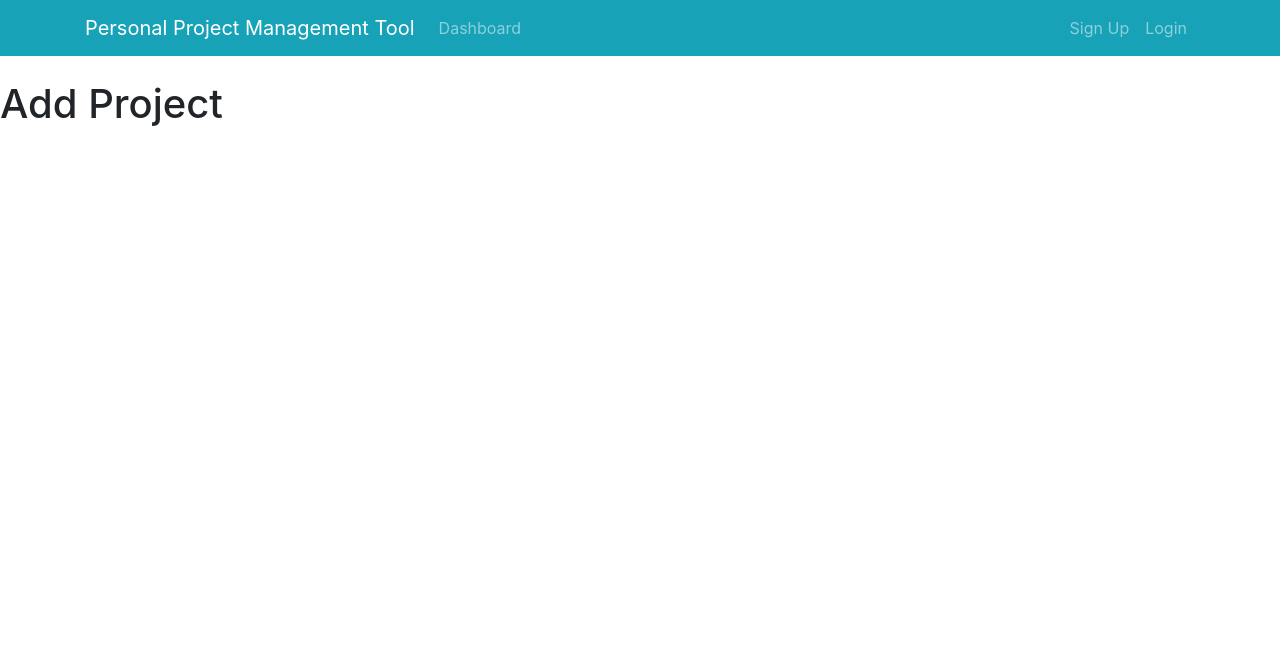
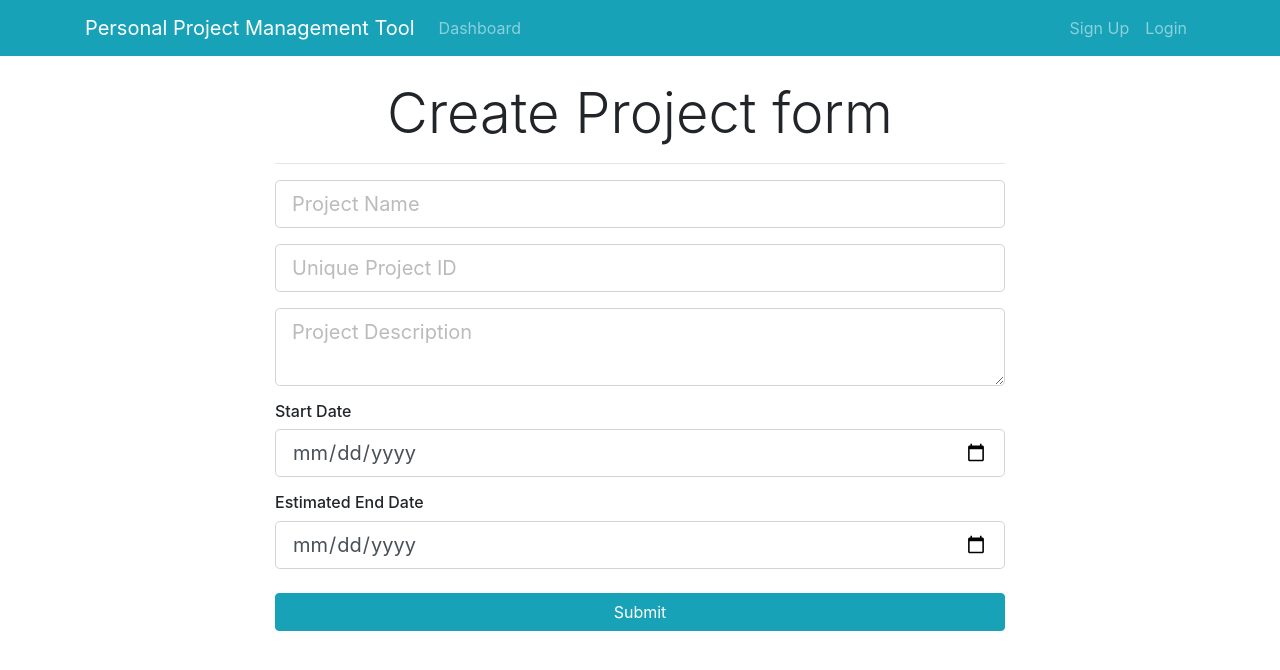
Before and after one commit to yvonnkr/ppm-tool-fullstack-java-react-redux, a React (Create React App) app in the folder ppmtool-client/: page /addProject in a window 1280 px wide. Shown: the top 670 px of the page. Built offline with nearby package versions, Linux system fonts and the light colour scheme.

Commit message:
AddProject controlled form

```diff
--- a/ppmtool-client/src/components/layout/Header.js
+++ b/ppmtool-client/src/components/layout/Header.js
@@ -1,12 +1,13 @@
 import React from "react";
+import { Link } from "react-router-dom";
 
 const Header = () => {
   return (
     <nav className="navbar navbar-expand-sm navbar-dark bg-info mb-4">
       <div className="container">
-        <a className="navbar-brand" href="Dashboard.html">
+        <Link className="navbar-brand" to="/dashboard">
           Personal Project Management Tool
-        </a>
+        </Link>
         <button
           className="navbar-toggler"
           type="button"
@@ -19,22 +20,22 @@
         <div className="collapse navbar-collapse" id="mobile-nav">
           <ul className="navbar-nav mr-auto">
             <li className="nav-item">
-              <a className="nav-link" href="/dashboard">
+              <Link className="nav-link" to="/dashboard">
                 Dashboard
-              </a>
+              </Link>
             </li>
           </ul>
 
           <ul className="navbar-nav ml-auto">
             <li className="nav-item">
-              <a className="nav-link " href="register.html">
+              <Link className="nav-link " to="/register">
                 Sign Up
-              </a>
+              </Link>
             </li>
             <li className="nav-item">
-              <a className="nav-link" href="login.html">
+              <Link className="nav-link" to="/login">
                 Login
-              </a>
+              </Link>
             </li>
           </ul>
         </div>
--- a/ppmtool-client/src/components/project/AddProject.js
+++ b/ppmtool-client/src/components/project/AddProject.js
@@ -1,9 +1,107 @@
-import React from "react";
+import React, { useState } from "react";
 
 const AddProject = () => {
+  const [state, setState] = useState({
+    projectName: "",
+    projectIdentifier: "",
+    description: "",
+    startDate: "",
+    endDate: "",
+  });
+
+  const handleChange = (e) => {
+    const { name, value } = e.target;
+
+    setState((prevState) => ({
+      ...prevState,
+      [name]: value,
+    }));
+  };
+
+  const onSubmit = (e) => {
+    e.preventDefault();
+
+    const newProject = {
+      projectName: state.projectName,
+      projectIdentifier: state.projectIdentifier,
+      description: state.description,
+      start_date: state.startDate,
+      end_date: state.endDate,
+    };
+
+    console.log(newProject);
+  };
+
   return (
     <div>
-      <h1>Add Project</h1>
+      <div className="project">
+        <div className="container">
+          <div className="row">
+            <div className="col-md-8 m-auto">
+              <h5 className="display-4 text-center">Create Project form</h5>
+              <hr />
+              <form onSubmit={onSubmit}>
+                <div className="form-group">
+                  <input
+                    type="text"
+                    className="form-control form-control-lg "
+                    placeholder="Project Name"
+                    name="projectName"
+                    value={state.projectName}
+                    onChange={handleChange}
+                    required
+                  />
+                </div>
+                <div className="form-group">
+                  <input
+                    type="text"
+                    className="form-control form-control-lg"
+                    placeholder="Unique Project ID"
+                    name="projectIdentifier"
+                    value={state.projectIdentifier}
+                    onChange={handleChange}
+                    required
+                  />
+                </div>
+                <div className="form-group">
+                  <textarea
+                    className="form-control form-control-lg"
+                    placeholder="Project Description"
+                    name="description"
+                    value={state.description}
+                    onChange={handleChange}
+                    required
+                  />
+                </div>
+                <h6>Start Date</h6>
+                <div className="form-group">
+                  <input
+                    type="date"
+                    className="form-control form-control-lg"
+                    name="startDate"
+                    value={state.startDate}
+                    onChange={handleChange}
+                    required
+                  />
+                </div>
+                <h6>Estimated End Date</h6>
+                <div className="form-group">
+                  <input
+                    type="date"
+                    className="form-control form-control-lg"
+                    name="endDate"
+                    value={state.endDate}
+                    onChange={handleChange}
+                    required
+                  />
+                </div>
+
+                <input type="submit" className="btn btn-info btn-block mt-4" />
+              </form>
+            </div>
+          </div>
+        </div>
+      </div>
     </div>
   );
 };
```
